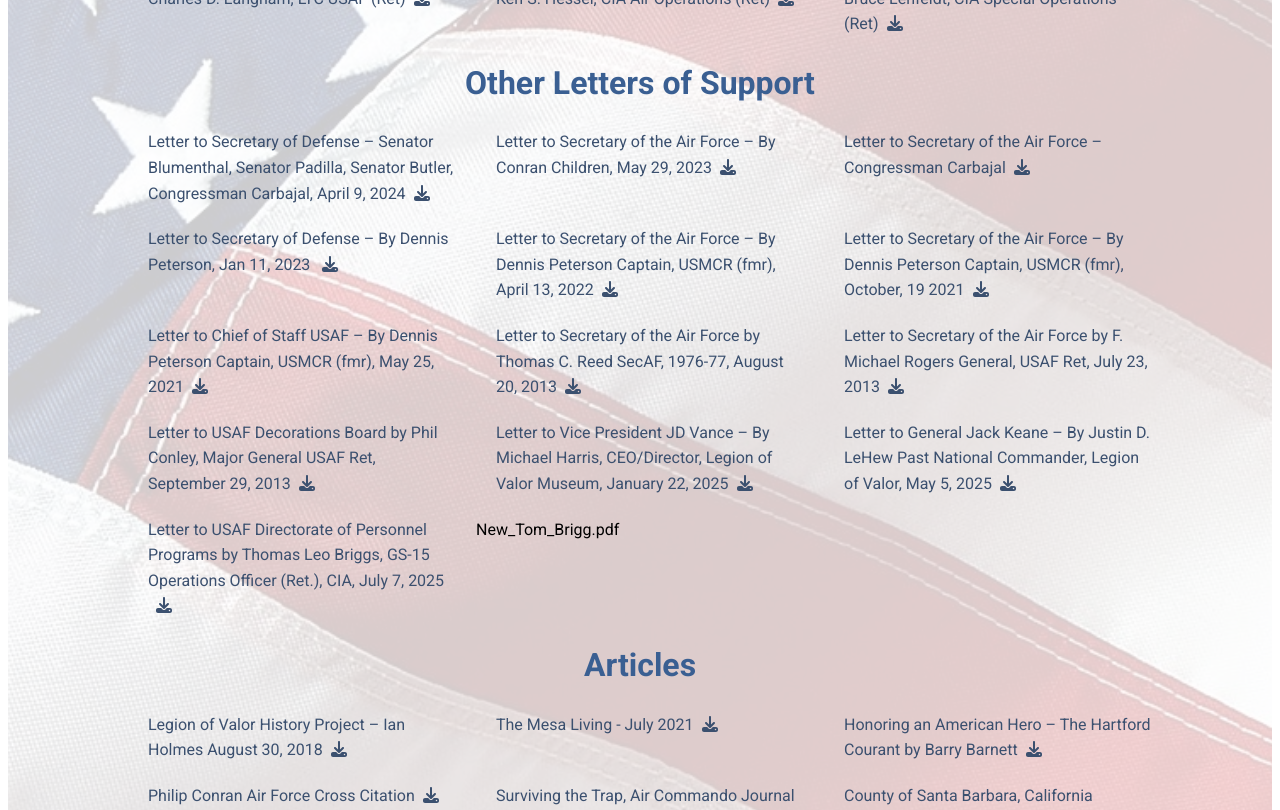
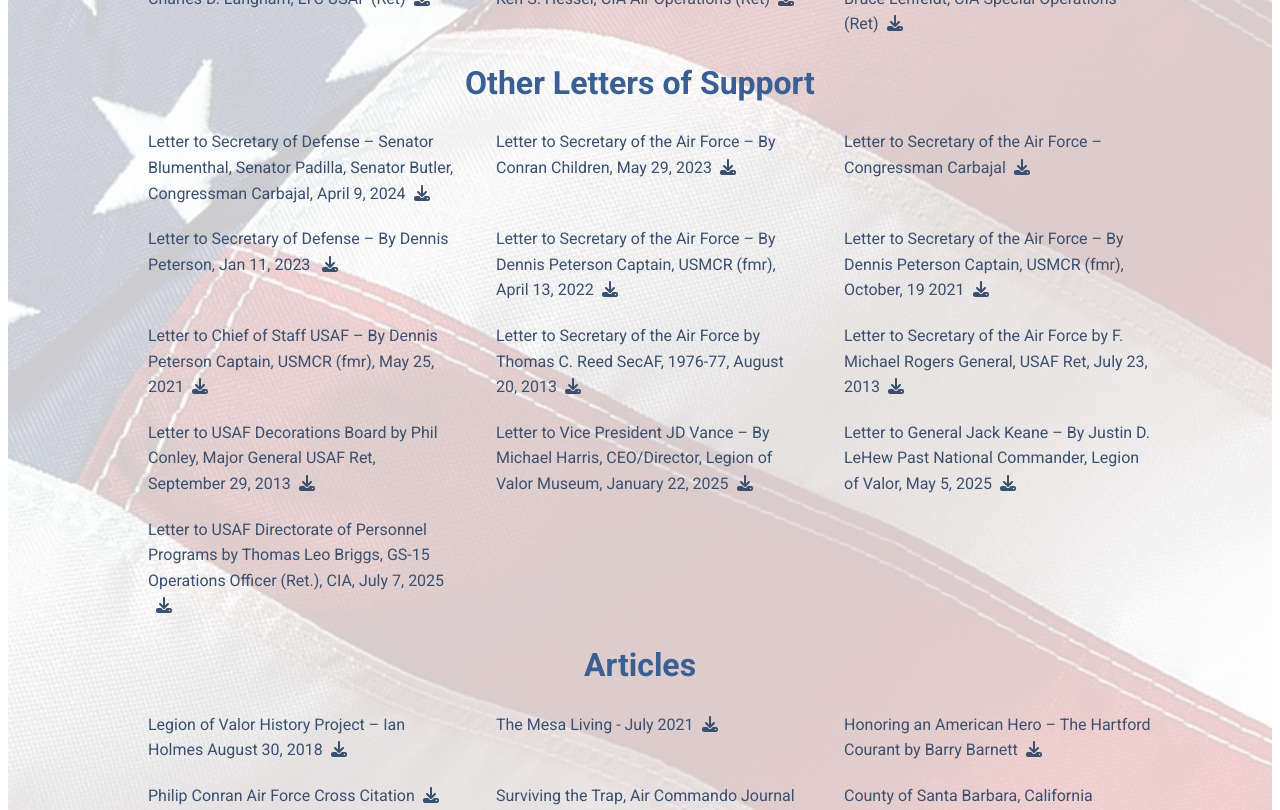
Before and after one commit to rgholway/MedalOfHonor, a Next.js app: page /documents in a window 1280 px wide. Shown: the part 520-1330 px from the top of the page. Built offline with nearby package versions, Linux system fonts and the light colour scheme.

Commit message:
new changes

```diff
--- a/pages/documents.js
+++ b/pages/documents.js
@@ -138,7 +138,6 @@ function Documents() {
             linkDescription="General Letter"
             text="Letter to USAF Directorate of Personnel Programs by Thomas Leo Briggs, GS-15 Operations Officer (Ret.), CIA, July 7, 2025"
           />
-          New_Tom_Brigg.pdf
         </div>
         <h1>Articles</h1>
         <div className={styles.documentGrid}>
```
